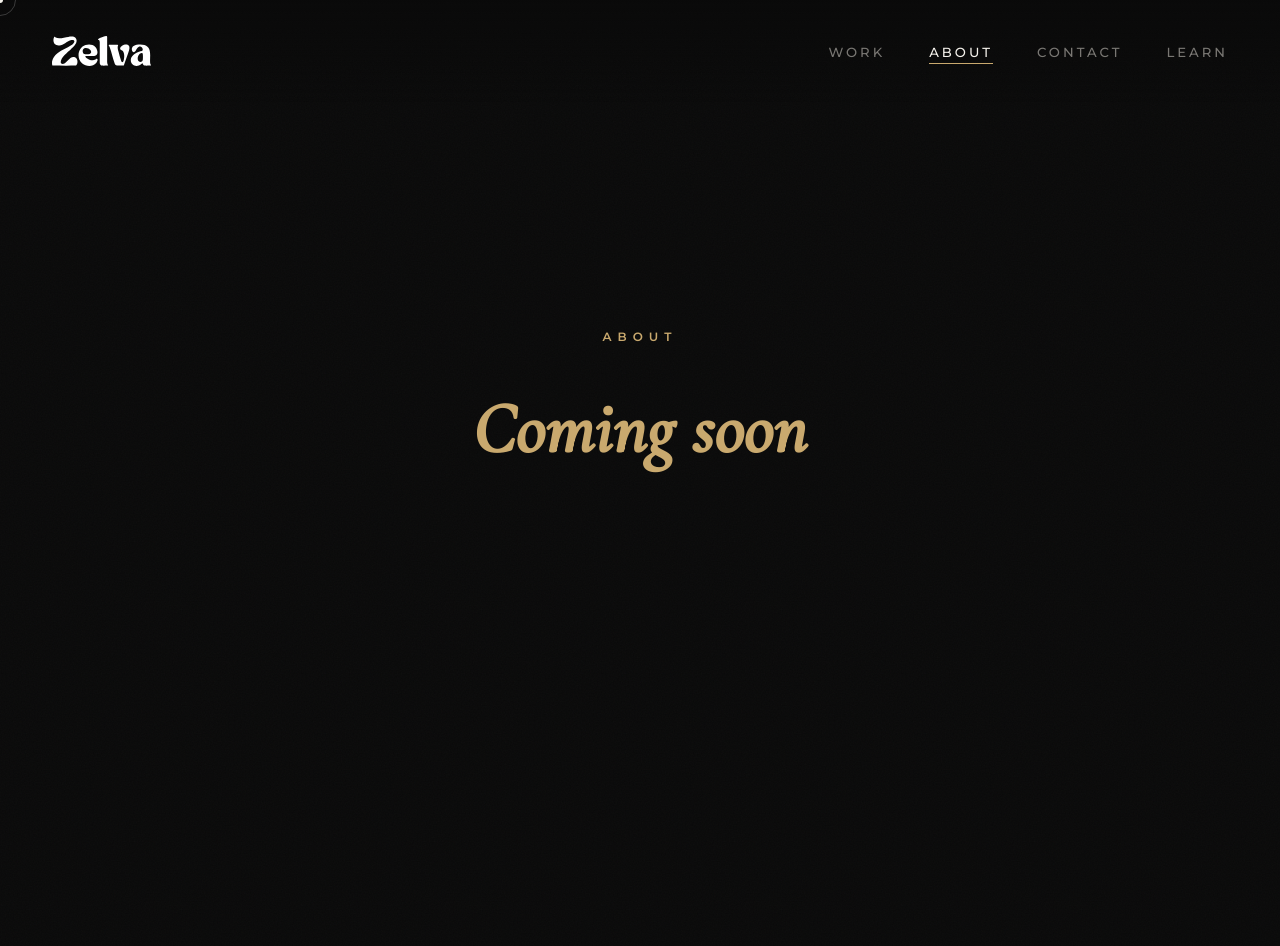
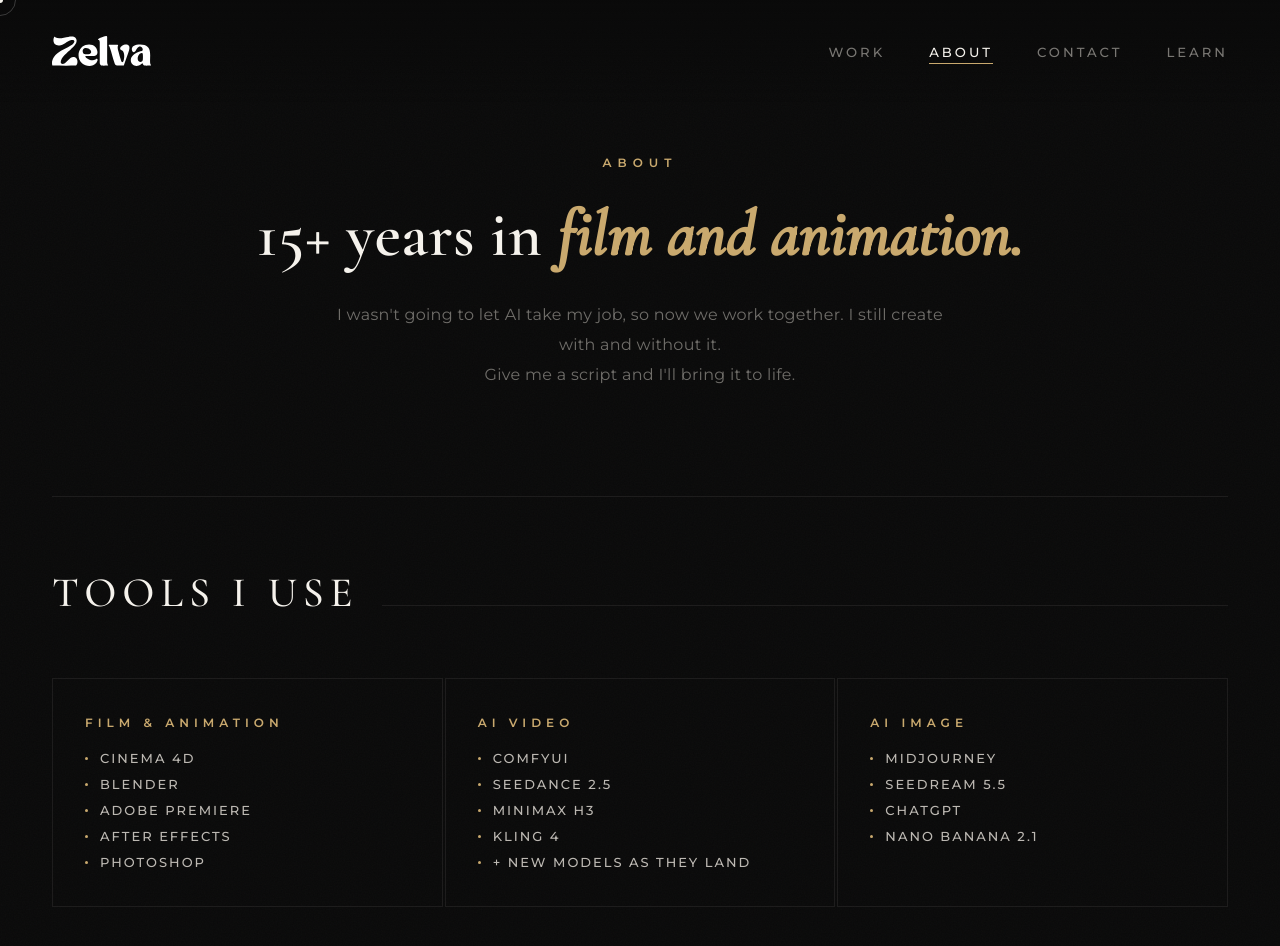
Before and after one commit to andreaderoar/zelva.tv, a plain HTML site: page about.html in a window 1280 px wide. Before the commit the page ends 900 px from the top, so only its background shows below. Drawn offline with nearby package versions, Linux system fonts and the light colour scheme.

Commit message:
About: short intro + Tools I Use (film & animation, AI video, AI image)
Co-Authored-By: Claude Opus 5.5 <noreply@anthropic.com>
Claude-Session: https://claude.ai/code/session_01QKQGuJM2WZXSrcmTkpGZXc

```diff
--- a/about.html
+++ b/about.html
@@ -141,6 +141,7 @@
     .nav-links a { font-size: 12.1px; letter-spacing: 2px; }
     .nav-logo img { height: 24px; }
   }
+  @media (max-width: 600px) { .skills-title { font-size: 28px; letter-spacing: 4px; } }
 </style>
 </head>
 <body>
@@ -166,9 +167,48 @@
 
 <div class="page">
 
-  <div class="about-coming-soon" style="min-height:100vh;display:flex;flex-direction:column;align-items:center;justify-content:center;text-align:center;gap:24px;">
-    <div class="about-eyebrow">About</div>
-    <div class="about-headline" style="margin:0;font-size:clamp(40px,6vw,72px);"><em>Coming soon</em></div>
+  <div class="about-short" style="min-height:62vh;display:flex;flex-direction:column;align-items:center;justify-content:center;text-align:center;gap:28px;padding:110px 24px 60px;">
+    <div class="about-eyebrow" style="margin:0;">About</div>
+    <div class="about-headline" style="margin:0;font-size:clamp(36px,5vw,64px);">15+ years in <em>film and animation.</em></div>
+    <p style="max-width:620px;font-size:16px;line-height:1.9;color:var(--muted);letter-spacing:0.3px;">I wasn't going to let AI take my job, so now we work together. I still create with and without it.<br>Give me a script and I'll bring it to life.</p>
+  </div>
+
+  <div class="skills-section" style="margin-top:0;padding-top:70px;">
+    <div class="skills-header">
+      <div class="skills-title">Tools I Use</div>
+      <div class="skills-title-line"></div>
+    </div>
+    <div class="skills-grid">
+    <div class="skill-group">
+      <div class="skill-group-label">Film &amp; Animation</div>
+      <div class="skill-items">
+        <div class="skill-item"><span class="skill-dot"></span>Cinema 4D</div>
+        <div class="skill-item"><span class="skill-dot"></span>Blender</div>
+        <div class="skill-item"><span class="skill-dot"></span>Adobe Premiere</div>
+        <div class="skill-item"><span class="skill-dot"></span>After Effects</div>
+        <div class="skill-item"><span class="skill-dot"></span>Photoshop</div>
+      </div>
+    </div>
+    <div class="skill-group">
+      <div class="skill-group-label">AI Video</div>
+      <div class="skill-items">
+        <div class="skill-item"><span class="skill-dot"></span>ComfyUI</div>
+        <div class="skill-item"><span class="skill-dot"></span>Seedance 2.5</div>
+        <div class="skill-item"><span class="skill-dot"></span>MiniMax H3</div>
+        <div class="skill-item"><span class="skill-dot"></span>Kling 4</div>
+        <div class="skill-item"><span class="skill-dot"></span>+ New models as they land</div>
+      </div>
+    </div>
+    <div class="skill-group">
+      <div class="skill-group-label">AI Image</div>
+      <div class="skill-items">
+        <div class="skill-item"><span class="skill-dot"></span>Midjourney</div>
+        <div class="skill-item"><span class="skill-dot"></span>Seedream 5.5</div>
+        <div class="skill-item"><span class="skill-dot"></span>ChatGPT</div>
+        <div class="skill-item"><span class="skill-dot"></span>Nano Banana 2.1</div>
+      </div>
+    </div>
+    </div>
   </div>
 
 </div>
@@ -182,7 +222,7 @@
   let mx=0,my=0,rx=0,ry=0;
   document.addEventListener('mousemove', e => { mx=e.clientX; my=e.clientY; cursor.style.left=mx+'px'; cursor.style.top=my+'px'; });
   (function animRing(){ rx+=(mx-rx)*0.22; ry+=(my-ry)*0.22; ring.style.left=rx+'px'; ring.style.top=ry+'px'; requestAnimationFrame(animRing); })();
-  document.querySelectorAll('a').forEach(el => {
+  document.querySelectorAll('a, .skill-group').forEach(el => {
     el.addEventListener('mouseenter',()=>{ cursor.classList.add('hovering'); ring.classList.add('hovering'); });
     el.addEventListener('mouseleave',()=>{ cursor.classList.remove('hovering'); ring.classList.remove('hovering'); });
   });
```
